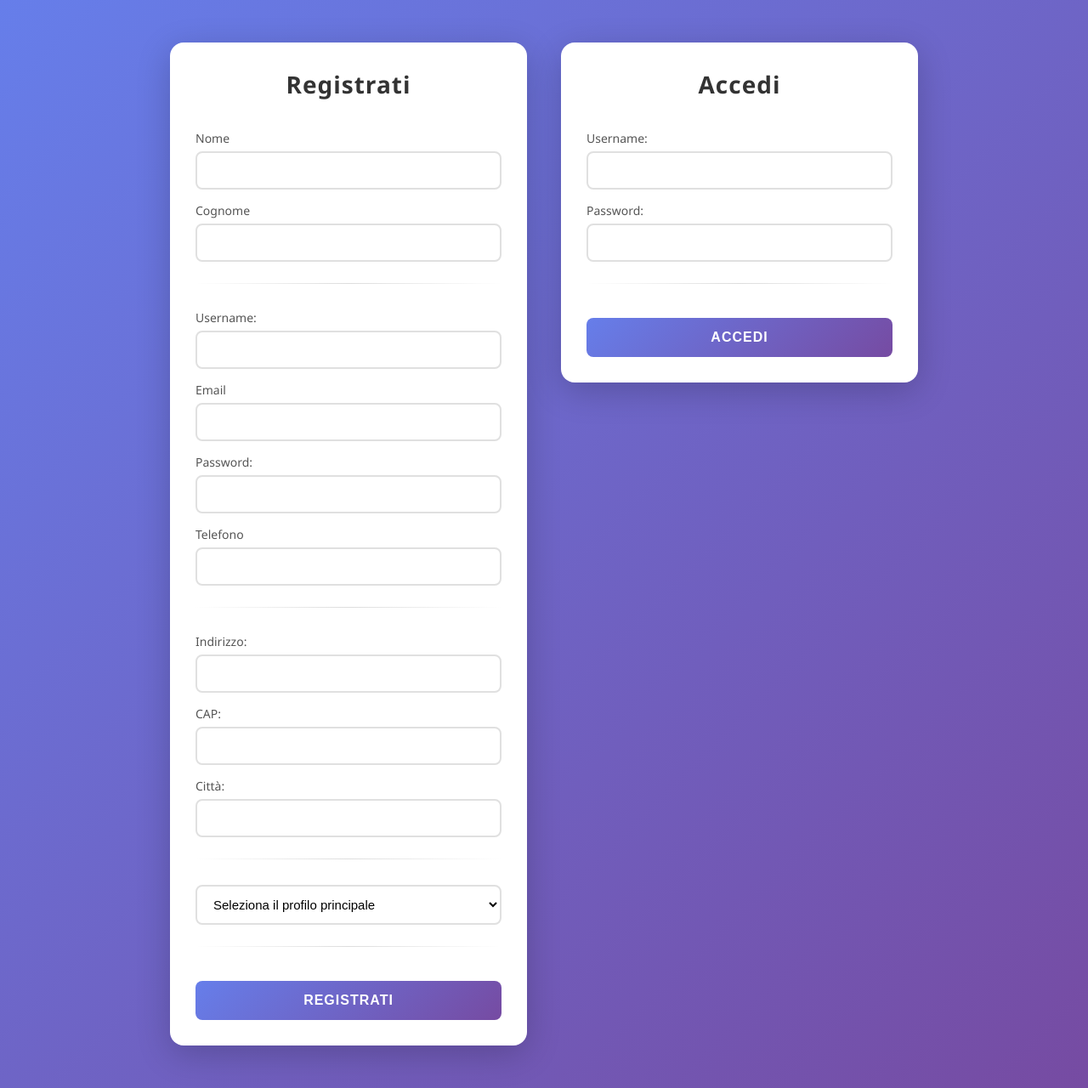
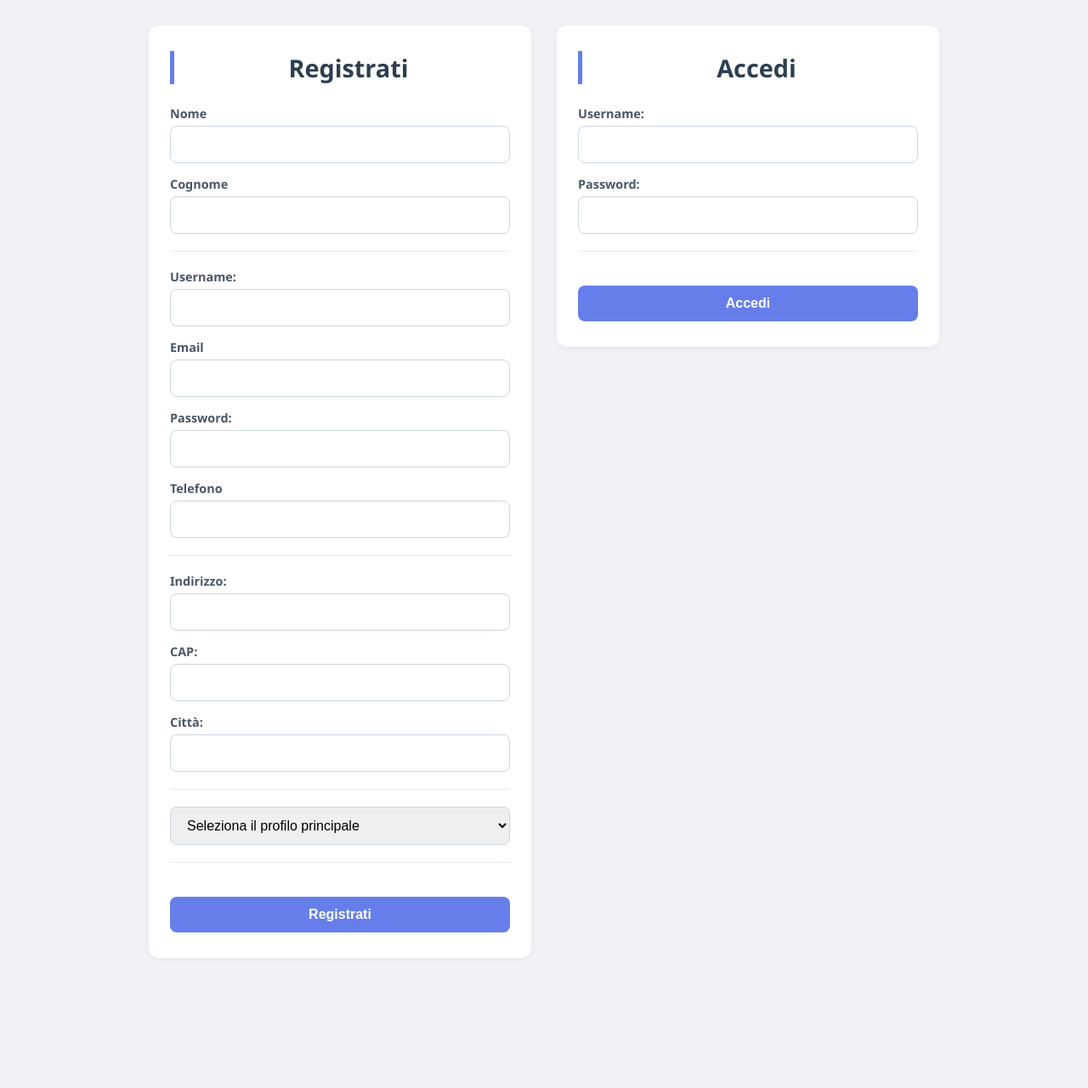
Before and after one commit to raffaeleboffa/Scuola, a PHP site: page / in a window 1280 px wide. Shown: the whole page at 85% size. After the commit the page ends 1127 px from the top, so only its background shows below. Run offline with PHP 8.4, Linux system fonts and the light colour scheme; data comes from the database, SQL or seed files in the repository.

Commit message:
creazione CSS per il progetto di fine anno di Informatica

```diff
--- a/Informatica/Chat/css/index.css
+++ b/Informatica/Chat/css/index.css
@@ -1,4 +1,4 @@
-/* Reset e stili base */
+/* Reset */
 * {
     margin: 0;
     padding: 0;
@@ -6,153 +6,98 @@
 }
 
 body {
+    font-family: 'Segoe UI', Tahoma, Geneva, Verdana, sans-serif;
+    background: #f0f2f5;
+    min-height: 100vh;
     display: flex;
     justify-content: center;
-    align-items: flex-start;
-
-    background: linear-gradient(135deg, #667eea 0%, #764ba2 100%);
-    min-height: 100vh;
-    padding: 50px 20px;
-
-    font-family: 'Segoe UI', Tahoma, Geneva, Verdana, sans-serif;
-    gap: 40px;
+    gap: 30px;
     flex-wrap: wrap;
+    padding: 30px 20px;
+    margin: 0 auto;
 }
 
-/* Container dei form */
+/* Stile comune per i form */
 form {
+    background: white;
+    border-radius: 12px;
+    box-shadow: 0 2px 8px rgba(0,0,0,0.05);
+    padding: 30px 25px;
     width: 100%;
-    max-width: 420px;
-    padding: 30px;
-
-    display: flex;
-    flex-direction: column;
-
-    background-color: #ffffff;
-    border-radius: 16px;
-    box-shadow: 0 10px 40px rgba(0, 0, 0, 0.2);
-    transition: transform 0.3s ease, box-shadow 0.3s ease;
+    max-width: 450px;
+    transition: transform 0.3s ease;
+    height: fit-content;
 }
 
 form:hover {
-    transform: translateY(-5px);
-    box-shadow: 0 15px 50px rgba(0, 0, 0, 0.3);
+    transform: translateY(-2px);
 }
 
-/* Titoli */
 h1 {
+    text-align: center;
     margin-bottom: 25px;
-    text-align: center;
-    color: #333;
-    font-size: 28px;
-    font-weight: 600;
-    letter-spacing: 1px;
+    color: #2c3e50;
+    font-size: 1.8rem;
+    border-left: 5px solid #667eea;
+    padding-left: 15px;
+    margin-left: 0;
 }
 
-/* Separatori */
+label {
+    display: block;
+    margin: 15px 0 5px;
+    font-weight: 600;
+    color: #4a5568;
+    font-size: 0.9rem;
+}
+
+input, select {
+    width: 100%;
+    padding: 12px 15px;
+    border: 1px solid #cbd5e0;
+    border-radius: 8px;
+    font-size: 1rem;
+    transition: border-color 0.3s;
+}
+
+input:focus, select:focus {
+    outline: none;
+    border-color: #667eea;
+    box-shadow: 0 0 0 3px rgba(102,126,234,0.1);
+}
+
 hr {
     margin: 20px 0;
-    border: none;
+    border: 0;
     height: 1px;
-    background: linear-gradient(to right, transparent, #ddd, transparent);
+    background: #e2e8f0;
 }
 
-/* Label */
-label {
-    font-size: 14px;
-    font-weight: 500;
-    color: #555;
-    margin-bottom: 6px;
-    margin-top: 10px;
-}
-
-/* Input fields */
-input[type="text"],
-input[type="email"],
-input[type="password"],
-input[type="tel"] {
-    width: 100%;
-    padding: 12px 15px;
-    margin-bottom: 5px;
-
-    border: 2px solid #e0e0e0;
+input[type="submit"] {
+    background: #667eea;
+    color: white;
+    border: none;
+    cursor: pointer;
+    font-weight: bold;
+    font-size: 1rem;
+    margin-top: 20px;
+    padding: 12px;
+    transition: background 0.3s;
     border-radius: 8px;
-    font-size: 15px;
-    transition: border-color 0.3s ease, box-shadow 0.3s ease;
-    outline: none;
-}
-
-input[type="text"]:focus,
-input[type="email"]:focus,
-input[type="password"]:focus,
-input[type="tel"]:focus {
-    border-color: #667eea;
-    box-shadow: 0 0 0 3px rgba(102, 126, 234, 0.2);
-}
-
-/* Select */
-select {
-    width: 100%;
-    padding: 12px 15px;
-    margin-top: 10px;
-    margin-bottom: 5px;
-
-    border: 2px solid #e0e0e0;
-    border-radius: 8px;
-    font-size: 15px;
-    background-color: #fff;
-    cursor: pointer;
-    transition: border-color 0.3s ease, box-shadow 0.3s ease;
-    outline: none;
-}
-
-select:focus {
-    border-color: #667eea;
-    box-shadow: 0 0 0 3px rgba(102, 126, 234, 0.2);
-}
-
-/* Submit button */
-input[type="submit"] {
-    width: 100%;
-    padding: 14px;
-    margin-top: 20px;
-    margin-bottom: 0;
-
-    background: linear-gradient(135deg, #667eea 0%, #764ba2 100%);
-    border: none;
-    border-radius: 8px;
-    color: white;
-    font-size: 16px;
-    font-weight: 600;
-    cursor: pointer;
-    transition: transform 0.2s ease, box-shadow 0.2s ease;
-    text-transform: uppercase;
-    letter-spacing: 1px;
 }
 
 input[type="submit"]:hover {
-    transform: translateY(-2px);
-    box-shadow: 0 5px 20px rgba(102, 126, 234, 0.4);
+    background: #5a67d8;
 }
 
-input[type="submit"]:active {
-    transform: translateY(0);
-}
-
-/* Placeholder styling */
-::placeholder {
-    color: #aaa;
-}
-
-/* Responsive */
+/* Responsive: su schermi piccoli i form si impilano */
 @media (max-width: 900px) {
     body {
         flex-direction: column;
-        align-items: center;
+        justify-content: flex-start;
+        max-width: 95%;
     }
-
     form {
-        width: 100%;
-        max-width: 420px;
+        max-width: 100%;
     }
 }
```
Also changed, not shown: Informatica/Chat/css/admin.css (+99 -122 lines), Informatica/Chat/css/home.css (+56 -34 lines).
